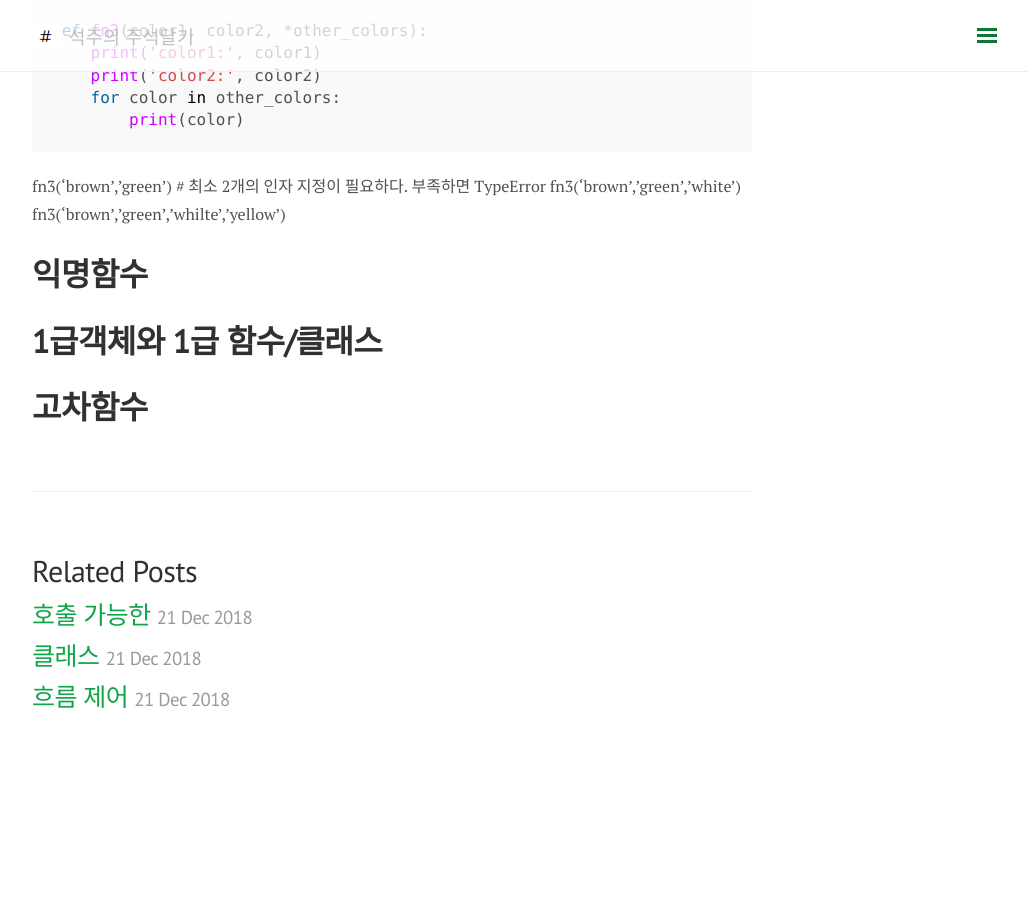
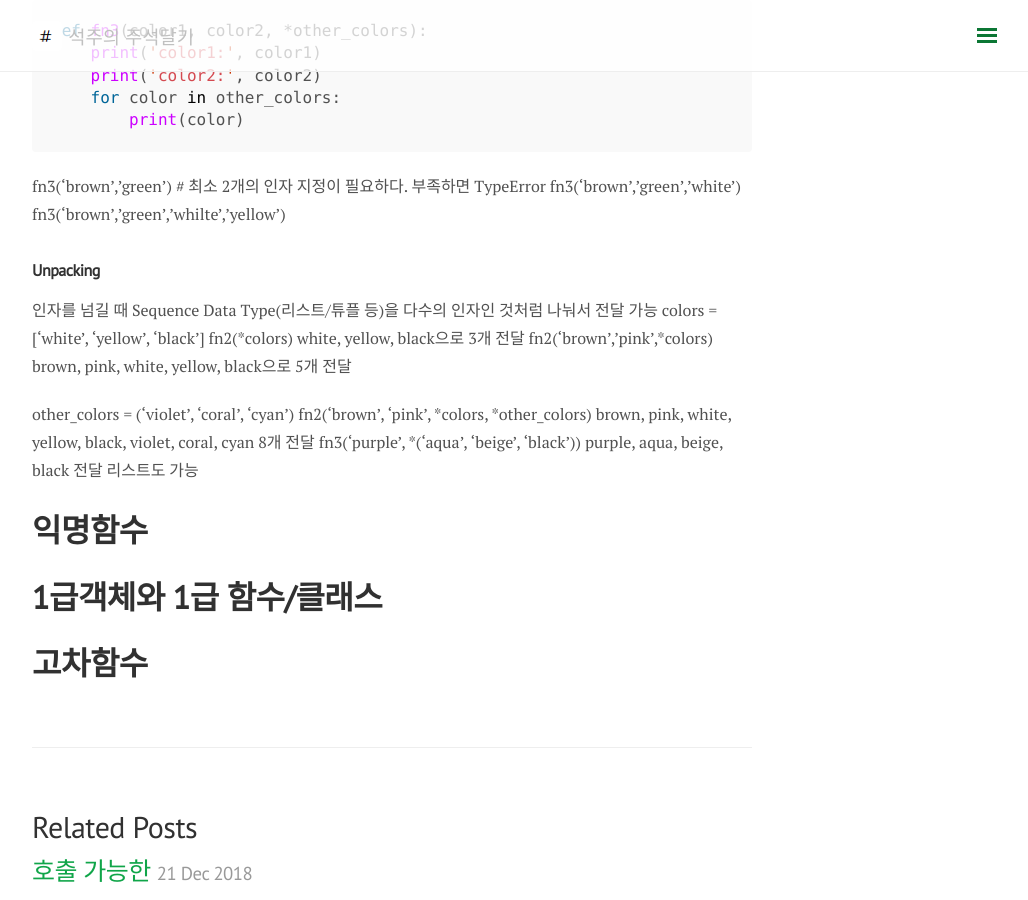
Before and after one commit to somefood/somefood.github.io, a Jekyll site: the page built from _posts/Python/2018-12-21-04function.md, in a window 1280 px wide and 900 px high, scrolled down 2658 px. Shown: the whole window, without its empty margins (248-1276 px from the left). Built offline with Jekyll 4.4.1, drawn with Linux system fonts in a browser that asks for light colours; nearby versions of some CDN libraries; comment, search, counter and statistics services are not loaded; before the commit the page ends 3432 px from its top, so only the background shows below that.

Commit message:
Update 2018-12-21-04function.md

```diff
--- a/_posts/Python/2018-12-21-04function.md
+++ b/_posts/Python/2018-12-21-04function.md
@@ -111,6 +111,16 @@ fn3('brown','green') #  최소 2개의 인자 지정이 필요하다. 부족하
 fn3('brown','green','white')
 fn3('brown','green','whilte','yellow')
 
+### Unpacking
+인자를 넘길 때 Sequence Data Type(리스트/튜플 등)을 다수의 인자인 것처럼 나눠서 전달 가능
+colors = ['white', 'yellow', 'black']
+fn2(\*colors) white, yellow, black으로 3개 전달
+fn2('brown','pink',\*colors) brown, pink, white, yellow, black으로 5개 전달
+
+other_colors = ('violet', 'coral', 'cyan')
+fn2('brown', 'pink', \*colors, \*other_colors) brown, pink, white, yellow, black, violet, coral, cyan 8개 전달
+fn3('purple', \*('aqua', 'beige', 'black')) purple, aqua, beige, black 전달 리스트도 가능
+
 # 익명함수
 
 # 1급객체와 1급 함수/클래스
```
